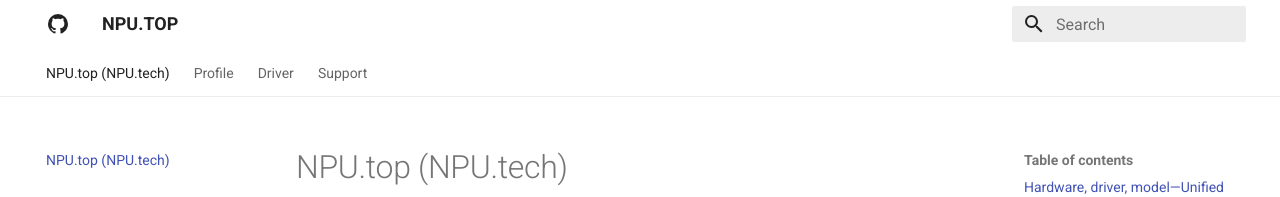
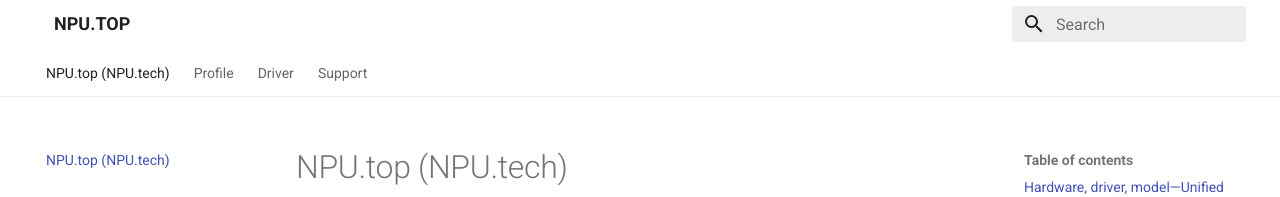
Before and after one commit to bidlar/bidlar.github.io, an MkDocs documentation site: the page built from docs/index.md, in a window 1280 px wide. Shown: the top 197 px of the page. Built offline with MkDocs 1.6.1 and Material for MkDocs 9.7.7, drawn with Linux system fonts in a browser that asks for light colours; a script that is not in the unit is left out.

Commit message:
Remove GitHub icon from site header

```diff
--- a/docs/stylesheets/extra.css
+++ b/docs/stylesheets/extra.css
@@ -0,0 +1,4 @@
+/* Hide the header logo while keeping the site title visible. */
+.md-header__button.md-logo {
+  display: none;
+}
--- a/mkdocs.yml
+++ b/mkdocs.yml
@@ -3,8 +3,6 @@
 theme:
   name: material
   variant: modern
-  icon:
-    logo: material/github
   palette:
     primary: white
     accent: grey
```
